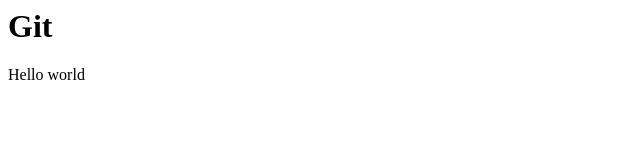
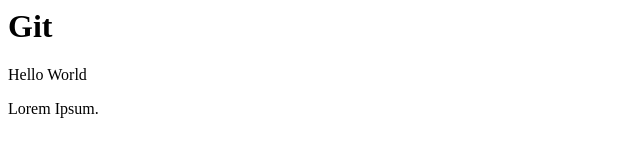
Before and after one commit to Pieplow/GIT, a plain HTML site: page index.html in a window 1280 px wide. Shown: the whole page, without its empty margins (0-640 px from the left). Drawn offline with Linux system fonts and the light colour scheme.

Commit message:
third commit

```diff
--- a/index.html
+++ b/index.html
@@ -6,5 +6,10 @@
 </head>
 <body>
     <h1>Git</h1>
-    <p>Hello world</p>
+    <p>Hello World</p>
+
+    <div>
+        Lorem Ipsum.
+    </div>
 </body>
+</html>
```
